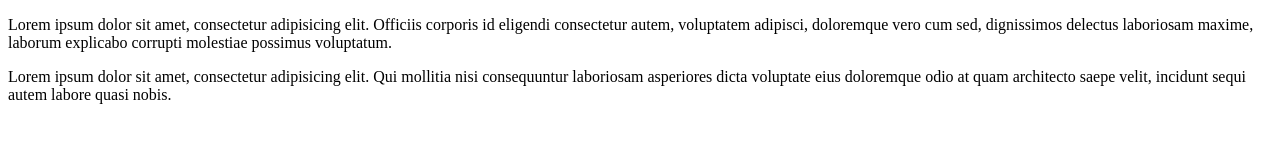
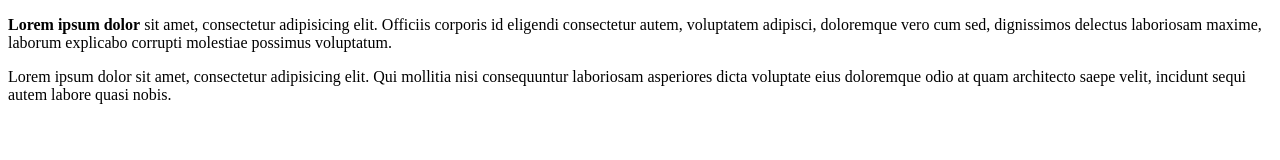
Before and after one commit to moomoocat/SASS, a plain HTML site: page index.html in a window 1280 px wide. Drawn offline with Linux system fonts and the light colour scheme.

Commit message:
Update index.html

```diff
--- a/index.html
+++ b/index.html
@@ -6,7 +6,7 @@
 </head>
 <body>
 <!-- p>lorem -->
-<p>Lorem ipsum dolor sit amet, consectetur adipisicing elit. Officiis corporis id eligendi consectetur autem, voluptatem adipisci, doloremque vero cum sed, dignissimos delectus laboriosam maxime, laborum explicabo corrupti molestiae possimus voluptatum.</p>
+<p><strong>Lorem ipsum dolor</strong> sit amet, consectetur adipisicing elit. Officiis corporis id eligendi consectetur autem, voluptatem adipisci, doloremque vero cum sed, dignissimos delectus laboriosam maxime, laborum explicabo corrupti molestiae possimus voluptatum.</p>
 <p>Lorem ipsum dolor sit amet, consectetur adipisicing elit. Qui mollitia nisi consequuntur laboriosam asperiores dicta voluptate eius doloremque odio at quam architecto saepe velit, incidunt sequi autem labore quasi nobis.</p>
 </body>
 </html>
```
